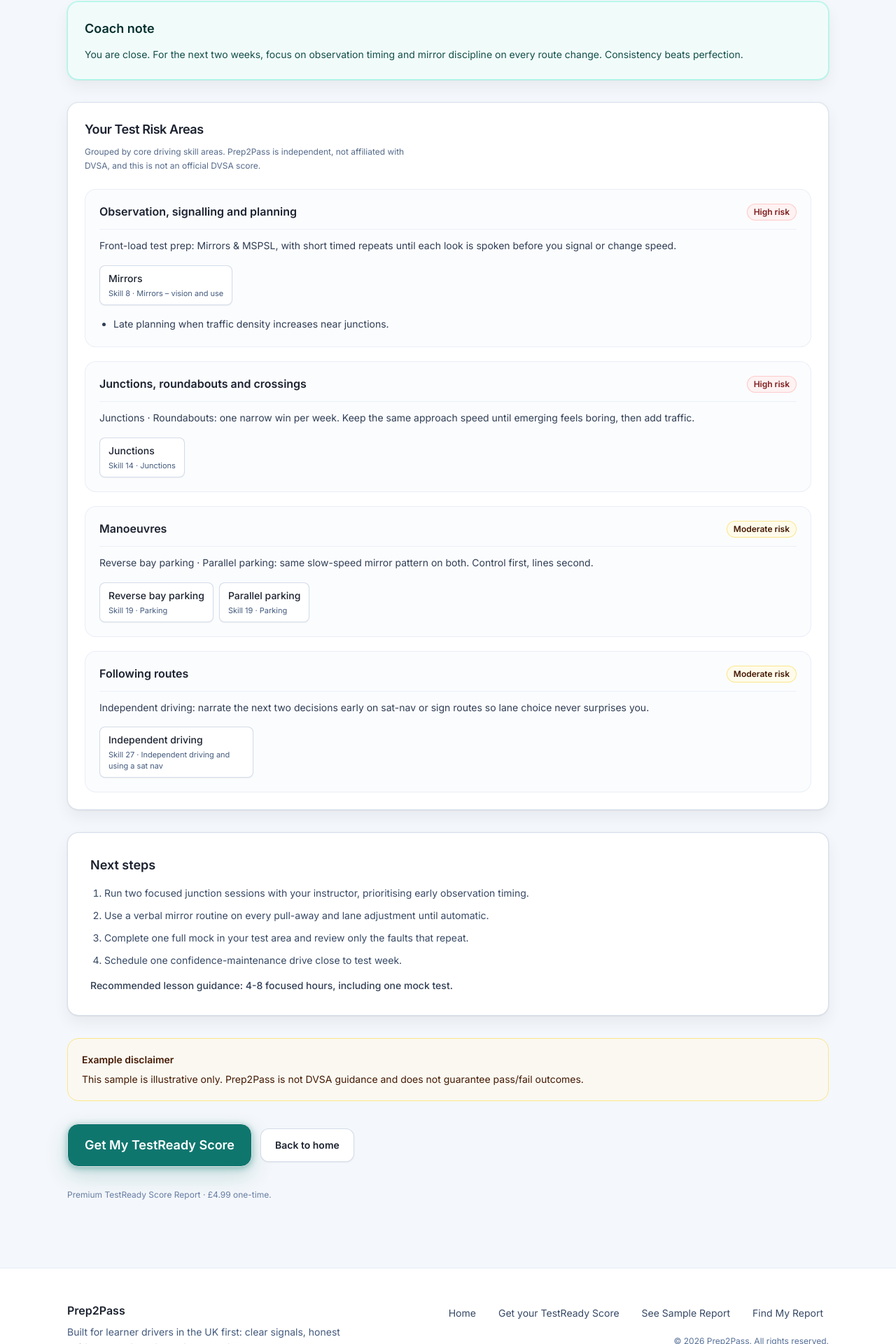
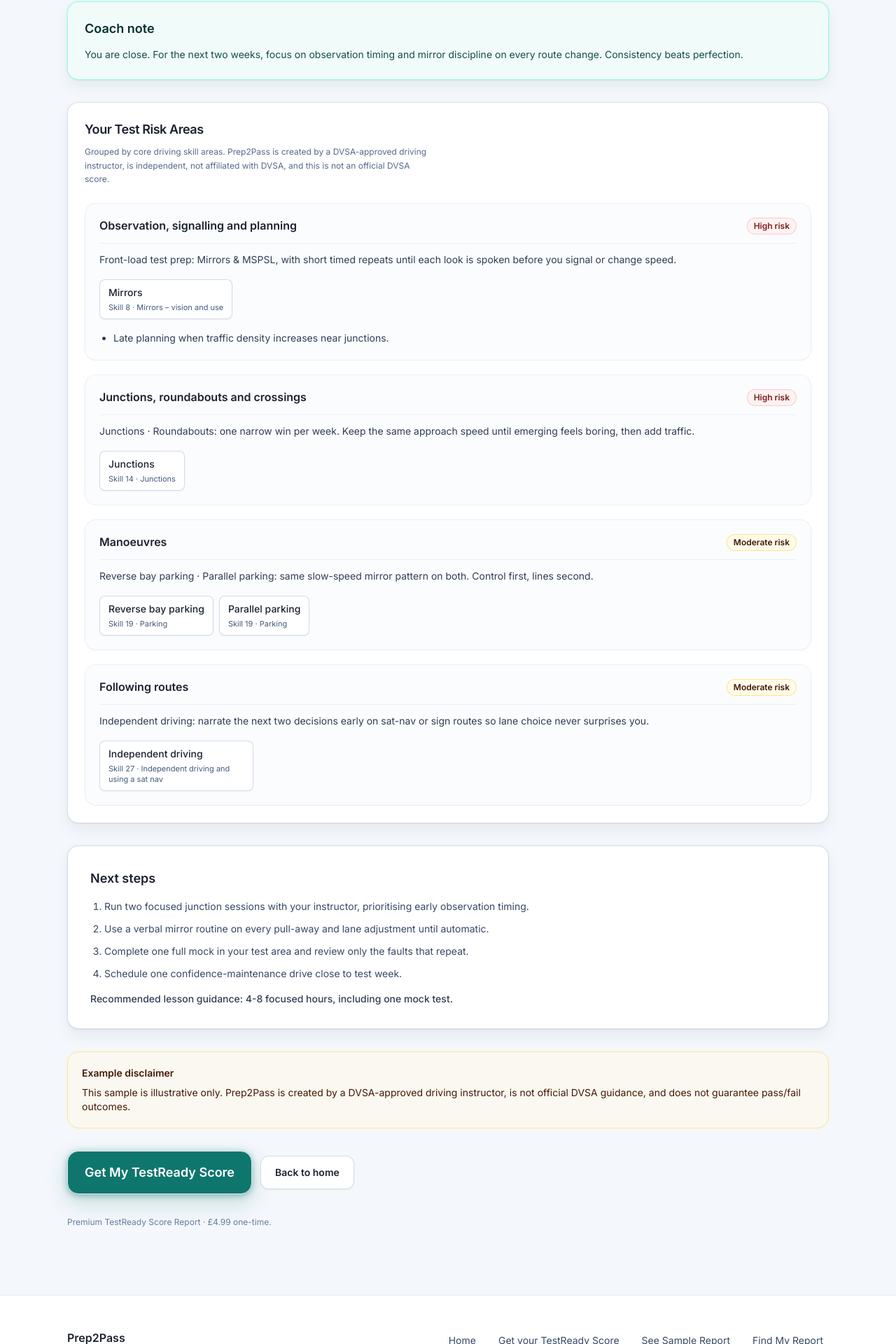
Before and after one commit to Mr-Mens/prep2pass-test-score, a Next.js app in the folder passready/: page /sample-report in a window 1280 px wide. Shown: the part 611-2531 px from the top of the page at 70% size. Built offline with nearby package versions, Linux system fonts and the light colour scheme.

Commit message:
updated trust copy

```diff
--- a/passready/app/assessment/page.tsx
+++ b/passready/app/assessment/page.tsx
@@ -7,7 +7,7 @@ import { PREMIUM_PRICE } from "@/lib/constants";
 export const metadata: Metadata = {
   title: "TestReady Score Assessment",
   description:
-    "Complete your TestReady Score Assessment, then pay once for your full report: score, risks, and next steps.",
+    "Complete your TestReady Score Assessment, then pay once for your full report: score, risks, and next steps. Created by a DVSA-approved driving instructor.",
 };
 
 const VALUE_BULLETS = [
--- a/passready/app/layout.tsx
+++ b/passready/app/layout.tsx
@@ -26,11 +26,11 @@ export const metadata: Metadata = {
     template: `%s · ${SITE.name}`,
   },
   description:
-    "TestReady Score by Prep2Pass: a clear UK learner assessment, practical risks, and next steps before your practical test.",
+    "TestReady Score by Prep2Pass: a clear UK learner assessment, practical risks, and next steps before your practical test. Created by a DVSA-approved driving instructor.",
   openGraph: {
     title: `TestReady Score by ${SITE.name}`,
     description:
-      "TestReady Score by Prep2Pass: a clear UK learner assessment, practical risks, and next steps before your practical test.",
+      "TestReady Score by Prep2Pass: a clear UK learner assessment, practical risks, and next steps before your practical test. Created by a DVSA-approved driving instructor.",
     type: "website",
     locale: "en_GB",
     siteName: SITE.name,
--- a/passready/app/page.tsx
+++ b/passready/app/page.tsx
@@ -12,7 +12,7 @@ import { PREMIUM_PRICE } from "@/lib/constants";
 export const metadata: Metadata = {
   title: "TestReady Score by Prep2Pass",
   description:
-    "Get your TestReady Score: a clear UK learner assessment with practical risks and next steps before your practical test.",
+    "Get your TestReady Score: a clear UK learner assessment with practical risks and next steps before your practical test. Created by a DVSA-approved driving instructor.",
 };
 
 export default function HomePage() {
@@ -23,6 +23,9 @@ export default function HomePage() {
           <div className="mx-auto flex w-full max-w-md flex-col items-center text-center md:max-w-2xl lg:max-w-3xl">
             <p className="text-[11px] font-semibold uppercase tracking-[0.14em] text-brand-500/90 lg:text-xs">
               Prep2Pass • TestReady Score
+            </p>
+            <p className="mt-2 max-w-md text-center text-[11px] font-medium leading-snug text-brand-600/90 lg:text-xs">
+              Created by a DVSA-approved driving instructor
             </p>
             <h1 className="mt-4 font-heading text-balance text-3xl font-semibold leading-[1.12] tracking-tight text-brand-950 md:mt-5 md:text-4xl lg:mt-6 lg:text-5xl">
               Know if you&apos;re ready to pass before you book your test
@@ -69,12 +72,12 @@ export default function HomePage() {
       <Section
         eyebrow="Trust & credibility"
         title="Built to give honest, practical guidance"
-        subtitle="No promises, no hype. Just structured insight you can use in real lessons."
+        subtitle="No promises, no hype. Created by a DVSA-approved driving instructor, with structured insight you can use in real lessons."
       >
         <div className="grid gap-4 md:grid-cols-3">
           <TrustBadge
             title="Built for learner drivers"
-            description="Designed around practical test prep, not generic driving tips."
+            description="Created by a DVSA-approved driving instructor around practical test prep, not generic driving tips."
           />
           <TrustBadge
             title="Practical, structured guidance"
@@ -150,22 +153,18 @@ export default function HomePage() {
       </Section>
 
       <Section className="bg-white" eyebrow="Customer-style examples" title="How learners describe the value">
-        {/* Placeholder-style testimonials. Replace with approved real testimonials before production use. */}
         <div className="grid gap-6 md:grid-cols-3">
           <TestimonialCard
             quote="It helped me explain to my instructor exactly what I was struggling with before my next lesson."
             person="Sample learner quote"
-            meta="Placeholder content"
           />
           <TestimonialCard
             quote="The risk breakdown made my practice sessions less random and more focused."
             person="Sample learner quote"
-            meta="Placeholder content"
           />
           <TestimonialCard
             quote="I liked seeing one score, then specific actions instead of vague confidence advice."
             person="Sample learner quote"
-            meta="Placeholder content"
           />
         </div>
       </Section>
@@ -175,7 +174,7 @@ export default function HomePage() {
           {[
             {
               q: "Is this official DVSA guidance?",
-              a: "No. Prep2Pass is independent guidance designed to support lesson planning and self-review.",
+              a: "No. Prep2Pass is an independent tool, created by a DVSA-approved driving instructor and designed around the skills assessed in the UK driving test.\n\nIt is designed to complement your instructor's advice, not replace it.",
             },
             {
               q: "Does this guarantee I will pass?",
--- a/passready/app/reports/[id]/page.tsx
+++ b/passready/app/reports/[id]/page.tsx
@@ -14,7 +14,8 @@ const paramsSchema = z.object({ id: z.string().uuid() });
 
 export const metadata: Metadata = {
   title: "Your TestReady Score Report",
-  description: "Saved Premium TestReady Score Report from Prep2Pass.",
+  description:
+    "Saved Premium TestReady Score Report from Prep2Pass. Created by a DVSA-approved driving instructor; not an official DVSA product.",
 };
 
 function badgeClass(label: string) {
--- a/passready/app/results/page.tsx
+++ b/passready/app/results/page.tsx
@@ -5,7 +5,7 @@ import { ResultsView } from "@/components/ResultsView";
 export const metadata: Metadata = {
   title: "Your Premium TestReady Score Report",
   description:
-    "Your Premium TestReady Score Report from Prep2Pass: score, risks, and next steps from your latest assessment.",
+    "Your Premium TestReady Score Report from Prep2Pass: score, risks, and next steps from your latest assessment. Created by a DVSA-approved driving instructor.",
 };
 
 export default function ResultsPage() {
--- a/passready/app/sample-report/page.tsx
+++ b/passready/app/sample-report/page.tsx
@@ -9,7 +9,7 @@ import { sortGroupedRiskAreasByImpact, type GroupedRiskArea } from "@/lib/readin
 export const metadata: Metadata = {
   title: "Sample Premium TestReady Score Report",
   description:
-    "Preview a realistic Premium TestReady Score Report from Prep2Pass before checkout: score, risks, next steps, coach note, and lesson focus.",
+    "Preview a realistic Premium TestReady Score Report from Prep2Pass before checkout: score, risks, next steps, coach note, and lesson focus. Created by a DVSA-approved driving instructor.",
 };
 
 const sampleRiskAreas: GroupedRiskArea[] = [
@@ -154,8 +154,8 @@ export default function SampleReportPage() {
         <div className="rounded-2xl border border-amber-200 bg-amber-50/60 p-5 text-sm text-amber-950">
           <p className="font-semibold">Example disclaimer</p>
           <p className="mt-2">
-            This sample is illustrative only. Prep2Pass is not DVSA guidance and does not guarantee pass/fail
-            outcomes.
+            This sample is illustrative only. Prep2Pass is created by a DVSA-approved driving instructor, is not
+            official DVSA guidance, and does not guarantee pass/fail outcomes.
           </p>
         </div>
 
--- a/passready/components/FaqItem.tsx
+++ b/passready/components/FaqItem.tsx
@@ -9,7 +9,7 @@ export function FaqItem({ question, answer }: FaqItemProps) {
       <summary className="cursor-pointer list-none text-sm font-semibold text-brand-950">
         {question}
       </summary>
-      <p className="mt-3 text-sm leading-relaxed text-brand-700">{answer}</p>
+      <p className="mt-3 whitespace-pre-line text-sm leading-relaxed text-brand-700">{answer}</p>
     </details>
   );
 }
--- a/passready/components/Footer.tsx
+++ b/passready/components/Footer.tsx
@@ -11,8 +11,8 @@ export function Footer() {
         <div className="max-w-md">
           <p className="text-base font-semibold text-brand-950">{SITE.name}</p>
           <p className="mt-2 text-sm leading-relaxed text-brand-600">
-            Built for learner drivers in the UK first: clear signals, honest guidance, and a
-            calm path to test day.
+            Built by a DVSA-approved driving instructor for learner drivers in the UK: clear signals, honest guidance,
+            and a calm path to test day. Prep2Pass is independent and not affiliated with DVSA.
           </p>
         </div>
         <div className="flex flex-col gap-4 text-sm text-brand-700 sm:items-end">
--- a/passready/components/ResultsView.tsx
+++ b/passready/components/ResultsView.tsx
@@ -352,9 +352,9 @@ export function ResultsView() {
         <div className="rounded-2xl border border-amber-200/90 bg-amber-50/50 p-5 text-sm leading-relaxed text-amber-950 print:border-brand-200 print:bg-white">
           <p className="font-semibold text-amber-950">Disclaimer</p>
           <p className="mt-2 text-amber-950/95">
-            This TestReady Score report is guidance only. It is not driving instruction, not DVSA advice, and not a
-            guarantee of test outcomes. {SITE.name} combines scoring with optional AI wording; always review with your
-            instructor alongside how you drive.
+            This TestReady Score report is guidance only. It is not driving instruction, not official DVSA advice, and
+            not a guarantee of test outcomes. {SITE.name} is created by a DVSA-approved driving instructor and combines
+            scoring with optional AI wording. Always review with your instructor alongside how you drive.
           </p>
         </div>
 
--- a/passready/components/RiskAreasSection.tsx
+++ b/passready/components/RiskAreasSection.tsx
@@ -25,8 +25,8 @@ export function RiskAreasSection({ blocks, compact }: Props) {
     >
       <h2 className="text-lg font-semibold tracking-tight text-brand-950">Your Test Risk Areas</h2>
       <p className="mt-2 max-w-prose text-xs leading-relaxed text-brand-600/90">
-        Grouped by core driving skill areas. Prep2Pass is independent, not affiliated with DVSA, and this is not an
-        official DVSA score.
+        Grouped by core driving skill areas. Prep2Pass is created by a DVSA-approved driving instructor, is independent,
+        not affiliated with DVSA, and this is not an official DVSA score.
       </p>
       <div className={`mt-5 space-y-4 sm:mt-6 sm:space-y-5 ${compact ? "print:space-y-4" : ""}`}>
         {blocks.map((block) => (
--- a/passready/components/TestimonialCard.tsx
+++ b/passready/components/TestimonialCard.tsx
@@ -1,7 +1,8 @@
 type TestimonialCardProps = {
   quote: string;
   person: string;
-  meta: string;
+  /** Optional supporting line (e.g. location). Omitted when empty. */
+  meta?: string;
 };
 
 export function TestimonialCard({ quote, person, meta }: TestimonialCardProps) {
@@ -9,7 +10,8 @@ export function TestimonialCard({ quote, person, meta }: TestimonialCardProps) {
     <blockquote className="rounded-2xl border border-brand-100 bg-white p-6 shadow-sm">
       <p className="text-sm leading-relaxed text-brand-800">&ldquo;{quote}&rdquo;</p>
       <footer className="mt-4 text-xs text-brand-500">
-        <span className="font-semibold text-brand-700">{person}</span> · {meta}
+        <span className="font-semibold text-brand-700">{person}</span>
+        {meta ? <span> · {meta}</span> : null}
       </footer>
     </blockquote>
   );
--- a/passready/lib/scoring.ts
+++ b/passready/lib/scoring.ts
@@ -295,7 +295,7 @@ function buildSummary(assessment: AssessmentPayload, score: number): string {
       ? `Your most recent mock was a ${assessment.mockTestResult === "pass" ? "pass" : assessment.mockTestResult === "fail" ? "fail" : "not recorded"}.`
       : "You have not taken a mock yet. That is normal, but it leaves pressure untested.";
 
-  return `Based on ${assessment.lessonsTaken} lessons, ${assessment.seriousFaults} serious fault(s) and ${assessment.drivingFaults} driving fault(s) in a representative session, plus ${weakLabels}, TestReady Score estimates readiness at ${score}/100. Confidence is self-rated ${assessment.confidenceLevel}/10. ${mockLine} Risks are grouped by core driving skill areas aligned with common teaching frameworks for clarity. This is not an official DVSA product or score, and it should be reviewed with your instructor alongside on-road performance.`;
+  return `Based on ${assessment.lessonsTaken} lessons, ${assessment.seriousFaults} serious fault(s) and ${assessment.drivingFaults} driving fault(s) in a representative session, plus ${weakLabels}, TestReady Score estimates readiness at ${score}/100. Confidence is self-rated ${assessment.confidenceLevel}/10. ${mockLine} Risks are grouped by core driving skill areas aligned with common teaching frameworks for clarity. Prep2Pass is created by a DVSA-approved driving instructor; this is not an official DVSA product or score, and it should be reviewed with your instructor alongside on-road performance.`;
 }
 
 /**
```
